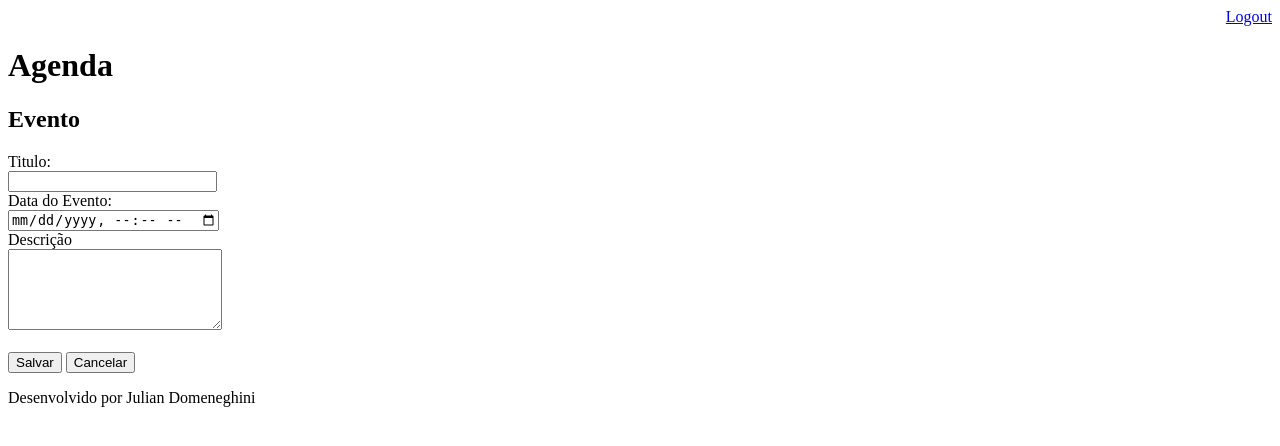
After one commit to juliandomeneghini/agenda, a Django app: page /agenda/evento/ in a window 1280 px wide. The commit adds this page. Shown: the top 446 px of the page. Run offline with Django 4.2, Linux system fonts and the light colour scheme; a user stored in the database is signed in.

Commit message:
Incluído template para inserção de eventos da agenda. Incluído o gitignore para ignorar arquivos compilados.

```diff
--- a/agenda/urls.py
+++ b/agenda/urls.py
@@ -22,6 +22,8 @@ from django.views.generic import RedirectView
 urlpatterns = [
     path('admin/', admin.site.urls),
     path('agenda/', views.lista_eventos),
+    path('agenda/evento/', views.evento),
+    path('agenda/evento/submit', views.submit_evento),
     path('', RedirectView.as_view(url='/agenda/')),
     path('login/', views.login_user),
     path('login/submit', views.submit_login),
--- a/core/views.py
+++ b/core/views.py
@@ -37,3 +37,21 @@ def lista_eventos(request):
     evento = Evento.objects.filter(usuario=usuario)
     dados = {'eventos': evento}
     return render(request, 'agenda.html', dados)
+
+
+@login_required(login_url='/login/')
+def evento(request):
+    return render(request, 'evento.html')
+
+@login_required(login_url='/login/')
+def submit_evento(request):
+    if request.POST:
+        titulo = request.POST.get('titulo')
+        data_evento = request.POST.get('data_evento')
+        descricao = request.POST.get('descricao')
+        usuario = request.user
+        Evento.objects.create(titulo=titulo,
+                              data_evento=data_evento,
+                              descricao=descricao,
+                              usuario=usuario)
+        return redirect('/')
--- /dev/null
+++ b/templates/evento.html
@@ -0,0 +1,25 @@
+{% extends "model-page.html" %}
+
+{% block content %}
+
+<h2>Evento</h2>
+
+<form action="submit" method="POST"> {% csrf_token %}
+      <label>Titulo:</label>
+      <br>
+      <input type="text" name="titulo" size="23">
+      <br>
+      <label>Data do Evento:</label>
+      <br>
+      <input type="datetime-local" name="data_evento">
+      <br>
+      <label>Descrição</label>
+      <br>
+      <textarea name="descricao" rows="5" cols="24"></textarea>
+      <br><br>
+      <button type="submit">Salvar</button>
+      <a href="/">
+        <button type="button">Cancelar</button>
+      </a>
+</form>
+{% endblock %}
```
Also changed, not shown: templates/agenda.html (+10 -10 lines), db.sqlite3, 1 other file.
